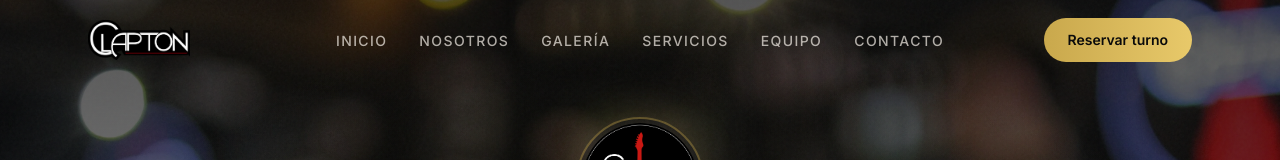
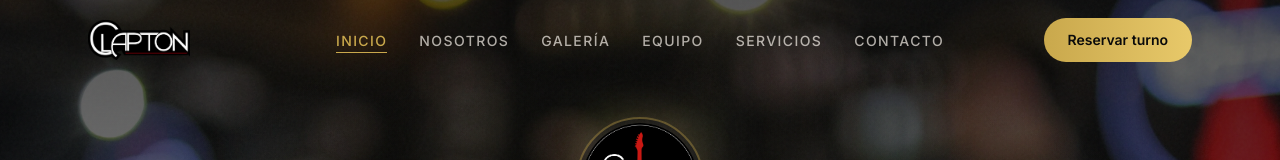
Before and after one commit to salvador-castro/clapton-barberia, a React (Vite) app: page / in a window 1280 px wide. Shown: the top 160 px of the page. Built offline with nearby package versions, Linux system fonts and the light colour scheme.

Commit message:
changes cards members

```diff
--- a/src/components/Barbers.tsx
+++ b/src/components/Barbers.tsx
@@ -75,13 +75,13 @@ export default function Barbers() {
           <div className="section-divider mx-auto" />
         </div>
 
-        {/* Cards — flex-wrap justify-center con anchuras responsivas */}
-        <div className="flex flex-wrap justify-center gap-6">
+        {/* Cards */}
+        <div className="grid grid-cols-1 sm:grid-cols-2 lg:grid-cols-4 gap-6">
           {barbers.map((b) => (
             <div
               key={b.id}
               id={`barber-${b.id}`}
-              className="w-full sm:w-[calc(50%-12px)] lg:w-[calc(25%-18px)] glass-card rounded-2xl overflow-hidden border border-gold/10 hover:border-gold/30 hover:-translate-y-2 transition-all duration-400 group flex flex-col"
+              className="glass-card rounded-2xl overflow-hidden border border-gold/10 hover:border-gold/30 hover:-translate-y-2 transition-all duration-400 group flex flex-col"
             >
               {/* Photo */}
               <div className="relative h-72 overflow-hidden">
--- a/src/components/Navbar.tsx
+++ b/src/components/Navbar.tsx
@@ -4,20 +4,47 @@ const navLinks = [
   { label: 'Inicio', href: '#inicio' },
   { label: 'Nosotros', href: '#nosotros' },
   { label: 'Galería', href: '#galeria' },
+  { label: 'Equipo', href: '#equipo' },
   { label: 'Servicios', href: '#servicios' },
-  { label: 'Equipo', href: '#equipo' },
   { label: 'Contacto', href: '#contacto' },
 ]
+
+const sectionIds = navLinks.map((l) => l.href.slice(1))
 
 export default function Navbar() {
   const [scrolled, setScrolled] = useState(false)
   const [menuOpen, setMenuOpen] = useState(false)
+  const [activeSection, setActiveSection] = useState('inicio')
 
   useEffect(() => {
     const onScroll = () => setScrolled(window.scrollY > 60)
     window.addEventListener('scroll', onScroll, { passive: true })
     return () => window.removeEventListener('scroll', onScroll)
   }, [])
+
+  useEffect(() => {
+    const observers: IntersectionObserver[] = []
+
+    sectionIds.forEach((id) => {
+      const el = document.getElementById(id)
+      if (!el) return
+      const obs = new IntersectionObserver(
+        ([entry]) => {
+          if (entry.isIntersecting) setActiveSection(id)
+        },
+        { rootMargin: '-40% 0px -55% 0px', threshold: 0 },
+      )
+      obs.observe(el)
+      observers.push(obs)
+    })
+
+    return () => observers.forEach((o) => o.disconnect())
+  }, [])
+
+  const handleNavClick = (id: string) => {
+    setActiveSection(id)
+    setMenuOpen(false)
+  }
 
   return (
     <header
@@ -29,7 +56,7 @@ export default function Navbar() {
       <nav className="w-full max-w-6xl mx-auto px-6 flex items-center h-16 md:h-20">
         {/* Logo – left */}
         <div className="flex-1">
-          <a href="#inicio" className="flex items-center gap-3">
+          <a href="#inicio" className="flex items-center gap-3" onClick={() => handleNavClick('inicio')}>
             <img
               src="/logos/logoHorizontal.webp"
               alt="Clapton Barbershop"
@@ -41,16 +68,26 @@ export default function Navbar() {
 
         {/* Desktop links – center */}
         <ul className="hidden md:flex items-center gap-8">
-          {navLinks.map((link) => (
+          {navLinks.map((link) => {
+            const id = link.href.slice(1)
+            const isActive = activeSection === id
+            return (
               <li key={link.href}>
                 <a
                   href={link.href}
-                className="text-sm font-medium tracking-widest uppercase text-cream/70 hover:text-gold transition-colors duration-300"
+                  onClick={() => handleNavClick(id)}
+                  className={`relative text-sm font-medium tracking-widest uppercase transition-colors duration-300 pb-1
+                    ${isActive ? 'text-gold' : 'text-cream/70 hover:text-gold'}
+                  `}
                 >
                   {link.label}
+                  <span
+                    className={`absolute bottom-0 left-0 h-px bg-gold transition-all duration-300 ${isActive ? 'w-full' : 'w-0'}`}
+                  />
                 </a>
               </li>
-          ))}
+            )
+          })}
         </ul>
 
         {/* CTA + mobile burger – right */}
@@ -83,17 +120,23 @@ export default function Navbar() {
           } bg-dark/98 backdrop-blur-md border-b border-gold/10`}
       >
         <ul className="flex flex-col items-center px-6 py-4 gap-4">
-          {navLinks.map((link) => (
+          {navLinks.map((link) => {
+            const id = link.href.slice(1)
+            const isActive = activeSection === id
+            return (
               <li key={link.href}>
                 <a
                   href={link.href}
-                onClick={() => setMenuOpen(false)}
-                className="block text-sm font-medium tracking-widest uppercase text-cream/80 hover:text-gold transition-colors"
+                  onClick={() => handleNavClick(id)}
+                  className={`block text-sm font-medium tracking-widest uppercase transition-colors
+                    ${isActive ? 'text-gold' : 'text-cream/80 hover:text-gold'}
+                  `}
                 >
                   {link.label}
                 </a>
               </li>
-          ))}
+            )
+          })}
           <li>
             <a
               href="https://wa.me/5493535653313?text=Hola!%20quisiera%20reservar%20un%20turno"
```
Lines whose indentation alone changed are shown as unchanged.
